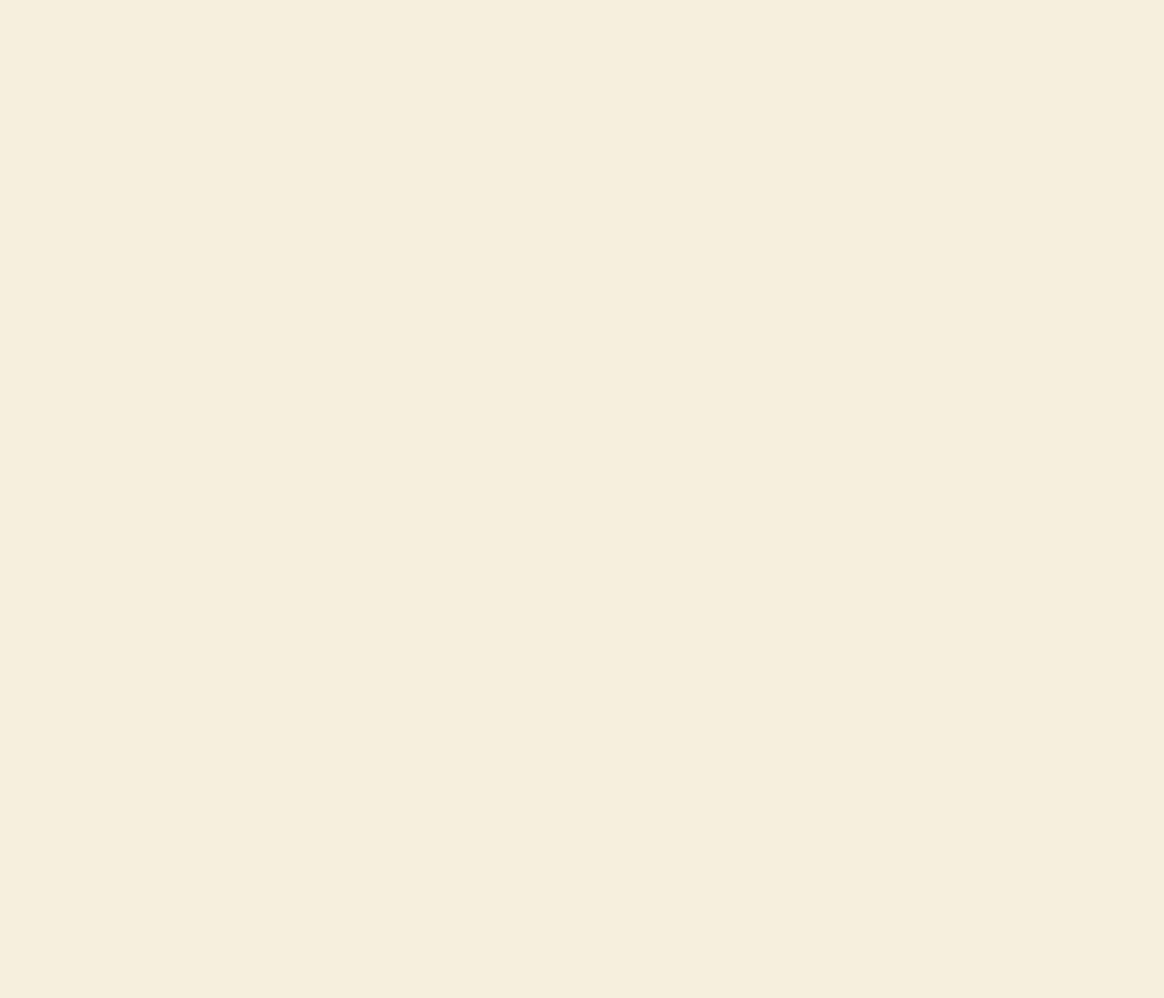
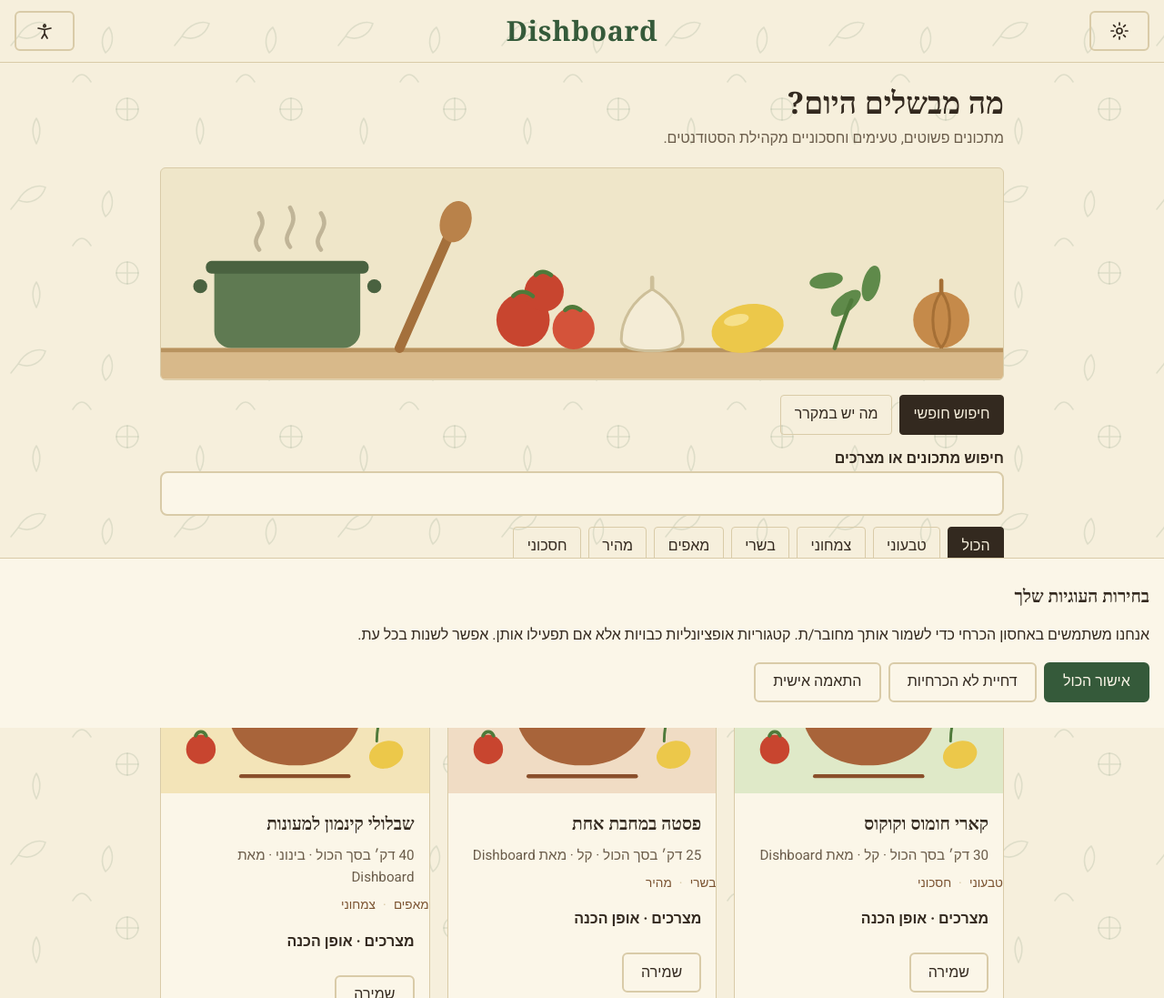
Before and after one commit to itayabu12/Dishboard-ap, a plain HTML site: page index.html in a window 1280 px wide. Shown: the top 1097 px of the page at 91% size. Before the commit the page ends 800 px from the top, so only its background shows below. Drawn offline with nearby package versions, Linux system fonts and the light colour scheme; a web font is replaced by a local one.

Commit message:
appdate11

```diff
--- a/index.html
+++ b/index.html
@@ -8,7 +8,7 @@
 <link rel="preconnect" href="https://fonts.gstatic.com" crossorigin>
 <link href="https://fonts.googleapis.com/css2?family=Frank+Ruhl+Libre:wght@500;700;900&family=Heebo:wght@400;500;700&display=swap" rel="stylesheet">
 <link rel="stylesheet" href="style.css">
-<!-- הגדרות אפליקציה (PWA) -->
+<!-- הגדרות PWA ואייקון -->
 <link rel="manifest" href="manifest.json">
 <meta name="theme-color" content="#ff7e67">
 <meta name="apple-mobile-web-app-capable" content="yes">
@@ -16,3 +16,19 @@
 <meta name="apple-mobile-web-app-title" content="Dishboard">
 <link rel="apple-touch-icon" href="icon.png?v=2">
 </head>
+<body>
+<a class="skip" href="#main" id="skip"></a>
+<header>
+  <button class="btn alt" type="button" id="sb" aria-haspopup="dialog"></button>
+  <a class="brand" href="#" id="brand" style="text-decoration:none">Dishboard</a>
+  <button class="btn alt" type="button" id="ab" aria-haspopup="dialog"></button>
+</header>
+<main id="main" tabindex="-1"></main>
+<nav class="tabs" id="tabs"></nav>
+
+<!-- טעינת Supabase והקבצים שלנו -->
+<script src="https://cdn.jsdelivr.net/npm/@supabase/supabase-js@2"></script>
+<script src="supabaseClient.js"></script>
+<script src="app.js"></script>
+</body>
+</html>
```
